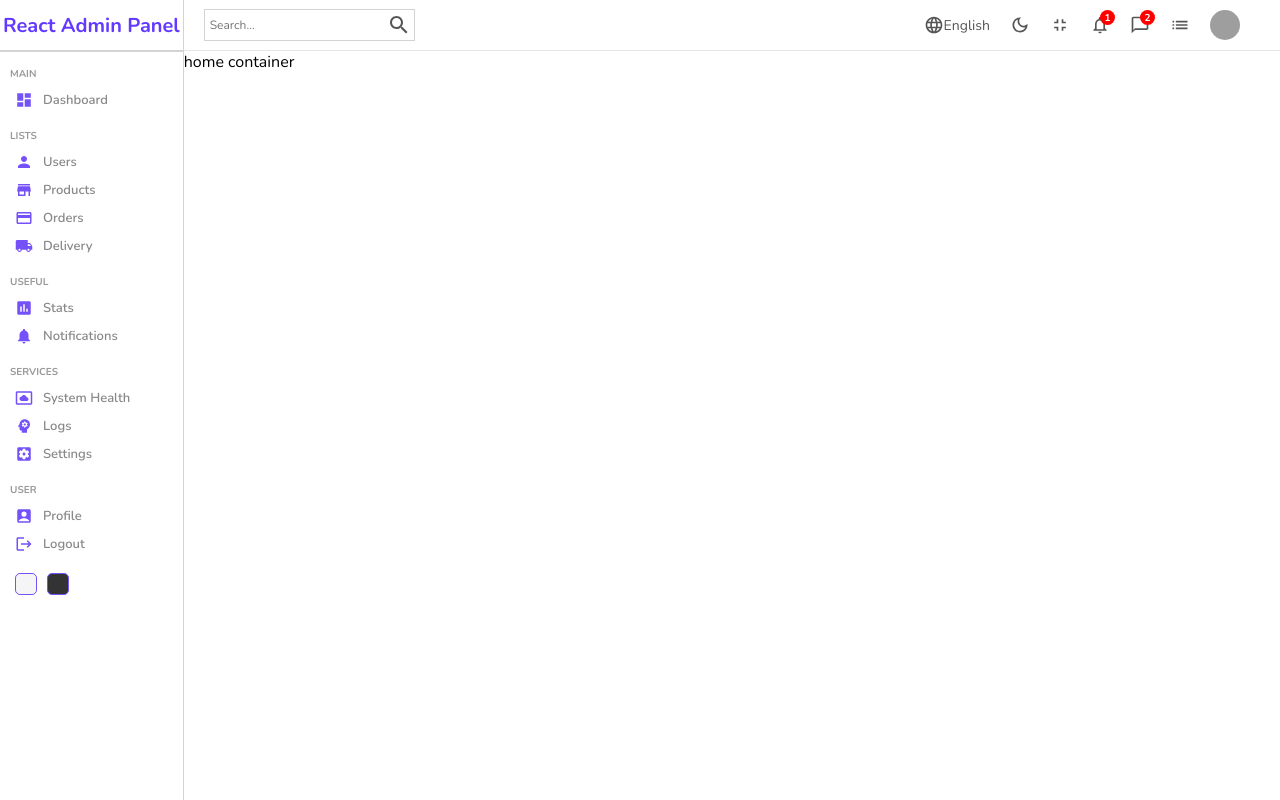
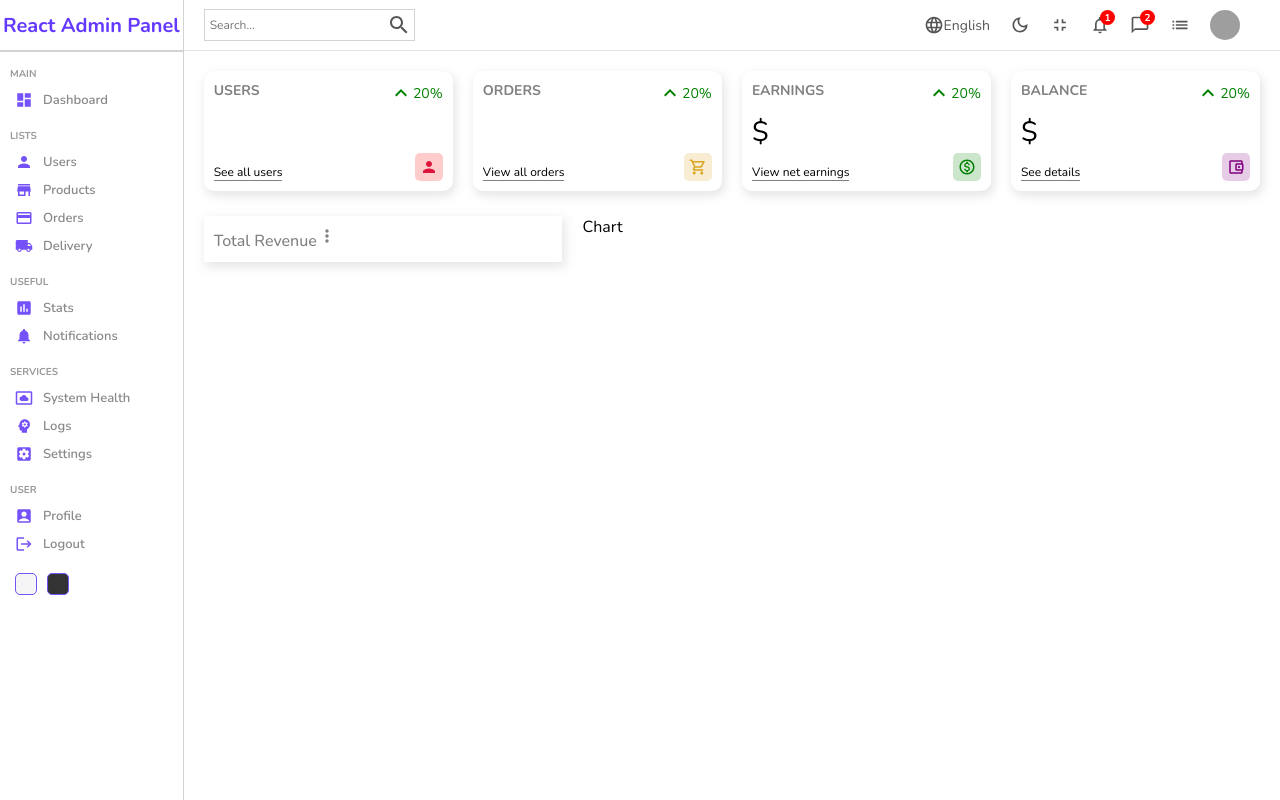
Before and after one commit to FacundoSerna96/React-Admin-Panel, a React (Create React App) app: page / in a window 1280 px wide. Built offline with nearby package versions, Linux system fonts and the light colour scheme; grey boxes are pictures that could not be loaded.

Commit message:
Se termina el diseño de los widgets

```diff
--- /dev/null
+++ b/src/components/chart/Chart.jsx
@@ -0,0 +1,10 @@
+import React from 'react'
+import './chart.scss';
+
+const Chart = () => {
+  return (
+    <div className='chart'>Chart</div>
+  )
+}
+
+export default Chart
--- /dev/null
+++ b/src/components/chart/chart.scss
@@ -0,0 +1,3 @@
+.chart{
+    flex: 4;
+}
--- /dev/null
+++ b/src/components/featured/Featured.jsx
@@ -0,0 +1,21 @@
+import React from 'react'
+import './featured.scss';
+
+import MoreVertIcon from '@mui/icons-material/MoreVert';
+
+const Featured = () => {
+  return (
+    <div className='featured'>
+        <div className="top">
+          <div className="title">
+            Total Revenue
+            <MoreVertIcon fontSize='small'/>
+          </div>
+        </div>
+        <div className="bottom"></div>
+
+    </div>
+  )
+}
+
+export default Featured
--- /dev/null
+++ b/src/components/featured/featured.scss
@@ -0,0 +1,18 @@
+.featured{
+    flex : 2;
+    -webkit-box-shadow: 2px 4px 10px 1px rgba(0, 0, 0, 0.47);
+    box-shadow: 2px 4px 10px 1px rgba(201, 201, 201, 0.47);
+    padding: 10px;
+}
+
+.top{
+    display: flex;
+    align-items: center;
+    justify-content: space-between;
+    color: gray;
+
+    .title{
+        font-size: 16px;
+        font-weight: 500;
+    }
+}
--- /dev/null
+++ b/src/components/widget/Widget.jsx
@@ -0,0 +1,103 @@
+import React from 'react'
+import './widget.scss';
+
+import KeyboardArrowUpIcon from '@mui/icons-material/KeyboardArrowUp';
+import PersonOutlinedIcon from '@mui/icons-material/Person';
+import AccountBalanceWalletOutlinedIcon from "@mui/icons-material/AccountBalanceWalletOutlined";
+import ShoppingCartOutlinedIcon from "@mui/icons-material/ShoppingCartOutlined";
+import MonetizationOnOutlinedIcon from "@mui/icons-material/MonetizationOnOutlined";
+
+const Widget = ({type}) => {
+
+    let data;
+
+    //temporal
+    const amount = 100;
+    const diff = 20;
+
+    switch (type) {
+        case "user":
+            data = {
+              title: "USERS",
+              isMoney: false,
+              link: "See all users",
+              icon: (
+                <PersonOutlinedIcon
+                  className="icon"
+                  style={{
+                    color: "crimson",
+                    backgroundColor: "rgba(255, 0, 0, 0.2)",
+                  }}
+                />
+              ),
+            };
+            break;
+          case "order":
+            data = {
+              title: "ORDERS",
+              isMoney: false,
+              link: "View all orders",
+              icon: (
+                <ShoppingCartOutlinedIcon
+                  className="icon"
+                  style={{
+                    backgroundColor: "rgba(218, 165, 32, 0.2)",
+                    color: "goldenrod",
+                  }}
+                />
+              ),
+            };
+            break;
+          case "earning":
+            data = {
+              title: "EARNINGS",
+              isMoney: true,
+              link: "View net earnings",
+              icon: (
+                <MonetizationOnOutlinedIcon
+                  className="icon"
+                  style={{ backgroundColor: "rgba(0, 128, 0, 0.2)", color: "green" }}
+                />
+              ),
+            };
+            break;
+          case "balance":
+            data = {
+              title: "BALANCE",
+              isMoney: true,
+              link: "See details",
+              icon: (
+                <AccountBalanceWalletOutlinedIcon
+                  className="icon"
+                  style={{
+                    backgroundColor: "rgba(128, 0, 128, 0.2)",
+                    color: "purple",
+                  }}
+                />
+              ),
+            };
+            break;
+          default:
+            break;
+        }
+  return (
+    <div className='widget'>
+        <div className="left">
+            <span className="title">{data.title}</span>
+            <span className="counter">{data.isMoney && '$'}</span>
+            <span className="link">{data.link}</span>
+        </div>
+
+        <div className="right">
+            <div className="percentage positive">
+                <KeyboardArrowUpIcon/>
+                {diff}%
+            </div>
+            {data.icon}
+        </div>
+
+    </div>
+  )
+}
+
+export default Widget
--- /dev/null
+++ b/src/components/widget/widget.scss
@@ -0,0 +1,55 @@
+.widget{
+    display: flex;
+    justify-content: space-between;
+    flex: 1;
+    padding: 10px;
+    -webkit-box-shadow: 2px 4px 10px 1px rgba(0, 0, 0, 0.47);
+    box-shadow: 2px 4px 10px 1px rgba(201, 201, 201, 0.47);
+    border-radius: 10px;
+    height: 100px;
+
+    .left, .right{
+        display: flex;
+        flex-direction: column;
+        justify-content: space-between;
+
+        .title{
+            font-weight: bold;
+            font-size: 14px;
+            color: gray;
+        }
+
+        .counter{
+            font-size: 28px;
+            font-weight: 300;
+        }
+
+        .link{
+            width: max-content;
+            font-size: 12px;
+            border-bottom: 1px solid gray;
+        }
+
+        .percentage{
+            display: flex;
+            align-items: center;
+            font-size: 14px;
+
+            &.positive{
+                color: green;
+            }
+
+            &.negative{
+                color: red;
+            }
+        }
+
+        .icon{
+            font-size: 18px;
+            padding: 5px;
+            border-radius: 5px;
+
+            align-self: flex-end;
+        }
+    }
+}
--- a/src/pages/home/Home.jsx
+++ b/src/pages/home/Home.jsx
@@ -2,6 +2,9 @@
 import './home.scss';
 import Sidebar from '../../components/sidebar/Sidebar';
 import Navbar from '../../components/navbar/Navbar';
+import Widget from '../../components/widget/Widget';
+import Featured from '../../components/featured/Featured';
+import Chart from '../../components/chart/Chart';
 
 const Home = () => {
   return (
@@ -9,7 +12,16 @@
         <Sidebar />
         <div className="homeContainer">
           <Navbar />
-          home container
+          <div className="widgets">
+            <Widget type='user'/>
+            <Widget type='order'/>
+            <Widget type='earning'/>
+            <Widget type='balance'/>
+          </div>
+          <div className="charts">
+            <Featured />
+            <Chart />
+          </div>
         </div>
     </div>
   )
--- a/src/pages/home/home.scss
+++ b/src/pages/home/home.scss
@@ -2,5 +2,15 @@
     display: flex;
     .homeContainer{
         flex: 6;
+
+        .widgets, .charts{
+            display: flex;
+            padding: 20px;
+            gap: 20px;
+        }
+
+        .charts{
+            padding: 5px 20px;
+        }
     }
 }
```
